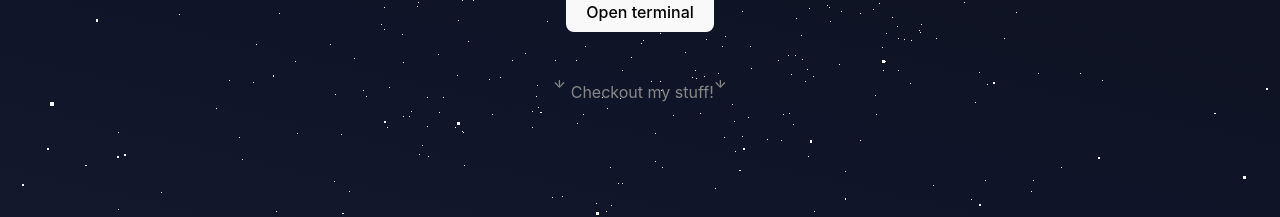
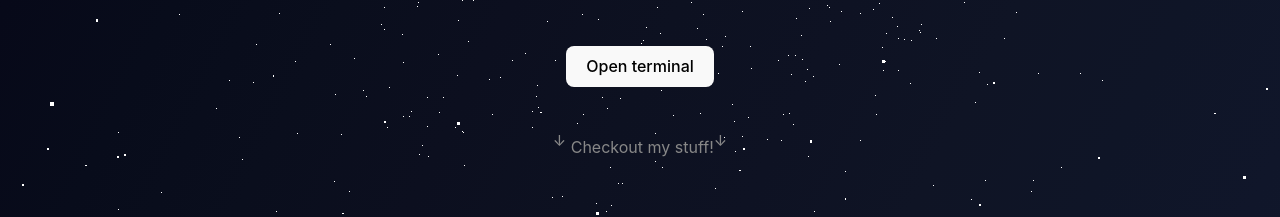
Before and after one commit to jwt2706/jacobtaylor, a React (Vite) app: page / in a window 1280 px wide. Shown: the part 518-735 px from the top of the page. Built offline with nearby package versions, Linux system fonts and the light colour scheme.

Commit message:
add scroll space

```diff
--- a/src/App.jsx
+++ b/src/App.jsx
@@ -15,6 +15,7 @@ function App() {
 
   return (
     <>
+      <div className="scrollable">
         <AnimatedCursor
           innerSize={20}
           outerSize={16}
@@ -66,6 +67,7 @@ function App() {
             <Terminal />
           </Draggable>
         )}
+      </div>
       <Galaxy className="background" />
     </>
   );
--- a/src/assets/styles/app.scss
+++ b/src/assets/styles/app.scss
@@ -1,8 +1,16 @@
+$scroll-amount: 500vh;
+
 #root {
   max-width: 1280px;
   margin: 0 auto;
   padding: 2rem;
   text-align: center;
+}
+
+.scrollable {
+  overflow-y: auto;
+  height: $scroll-amount;
+  margin-top: 50%;
 }
 
 .logo {
```
Also changed, not shown: 3 other files (tests, documents, lock files or other folders). Lines whose indentation alone changed are shown as unchanged.
